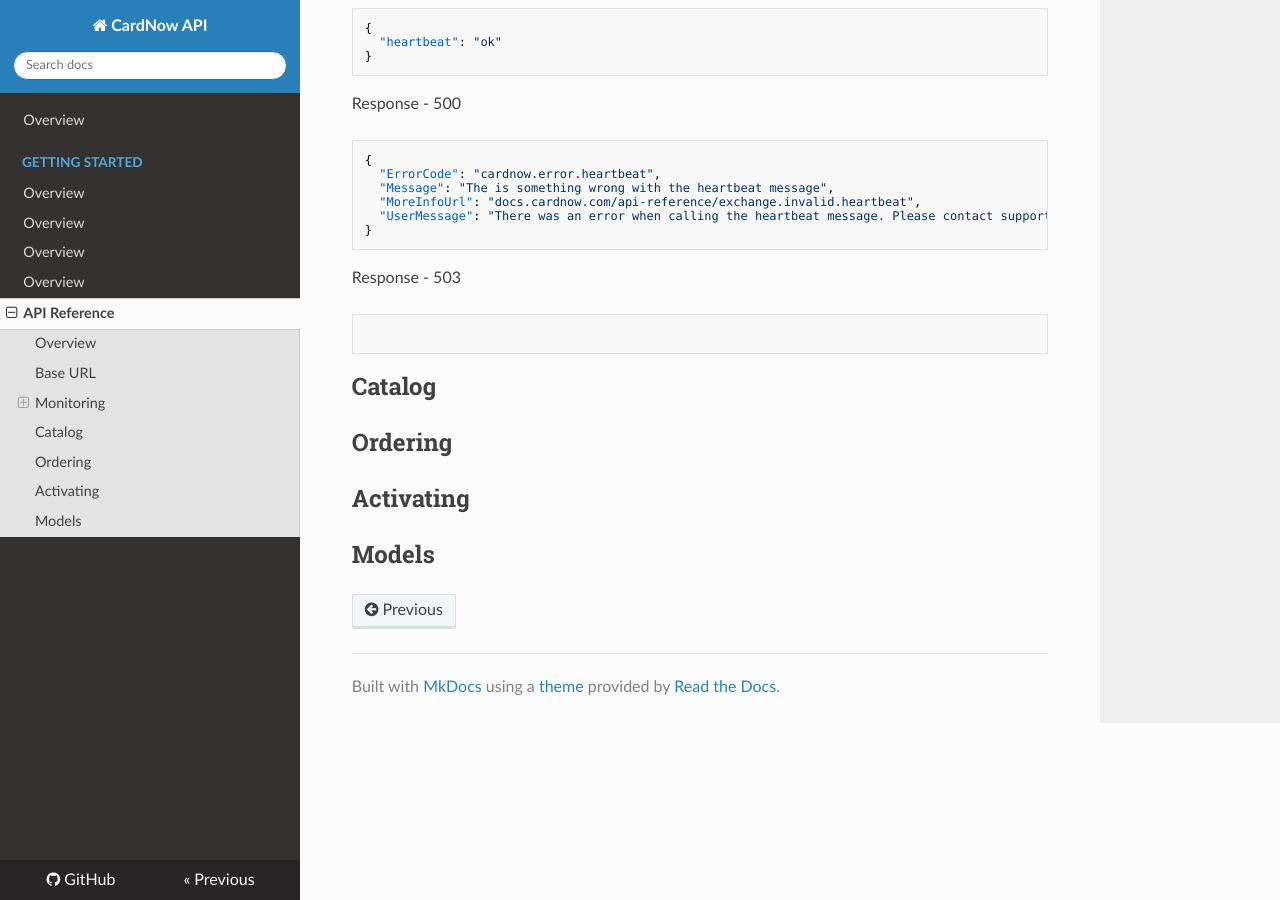
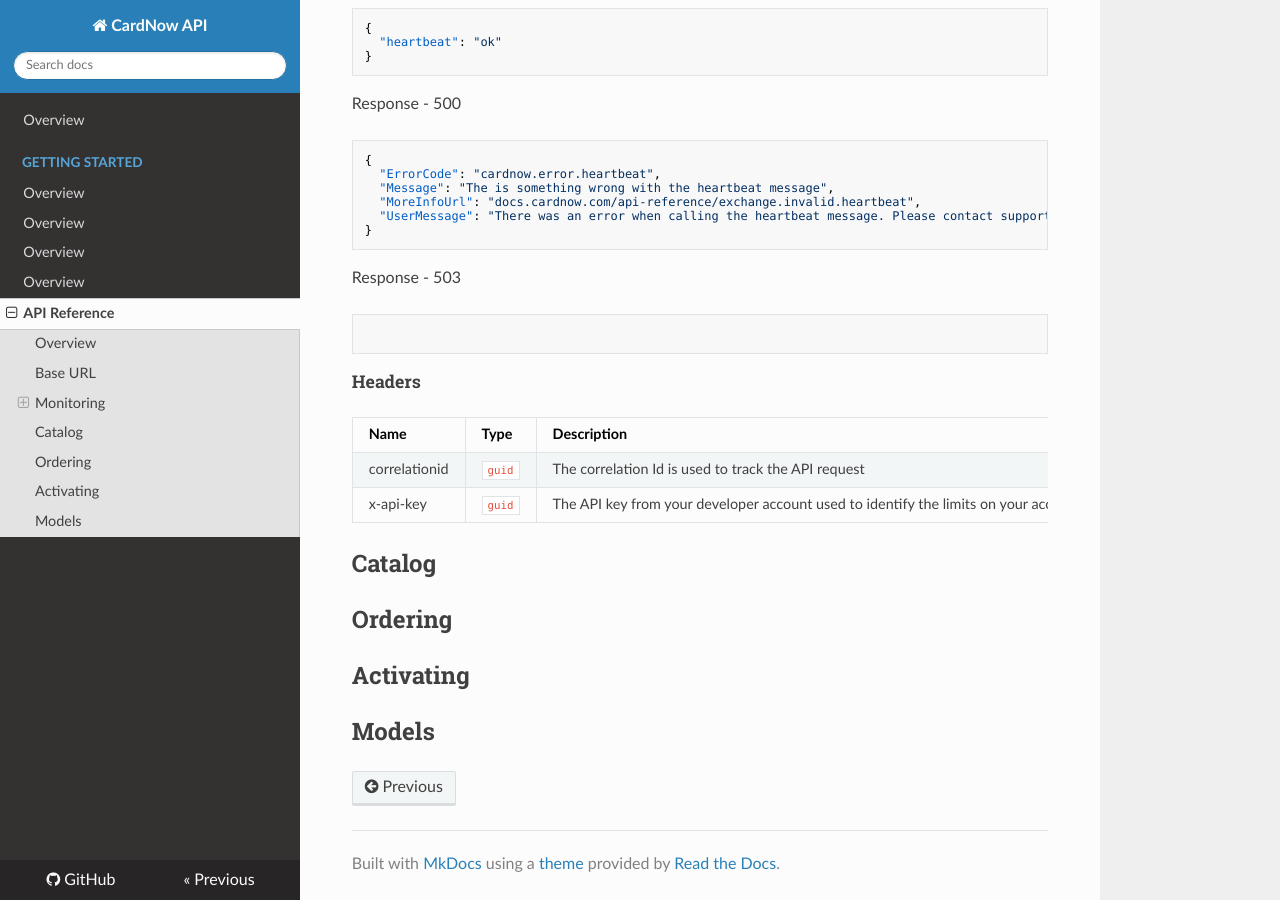
Before and after one commit to RewardLayer/CardNow-docs, an MkDocs documentation site: the page built from docs/api-reference.md, in a window 1280 px wide and 900 px high, scrolled down 676 px. Built offline with MkDocs 1.6.1, drawn with Linux system fonts in a browser that asks for light colours; nearby versions of some CDN libraries.

Commit message:
more details on heartbeat

````diff
--- a/docs/api-reference.md
+++ b/docs/api-reference.md
@@ -6,7 +6,7 @@
 
 ## Monitoring
 ### <span style="color: green;">GET</span> /heartbeat
-####Heartbeat Message
+#### Heartbeat Message
 
 A heart resource that allows for the monitoring and testing of the API
 
@@ -40,6 +40,12 @@
 ```json
 
 ```
+##### Headers
+
+|Name|Type|Description|
+|---|---|---|
+|correlationid|`guid`|The correlation Id is used to track the API request|
+|x-api-key|`guid`|The API key from your developer account used to identify the limits on your account|
 
 
 ## Catalog
````
